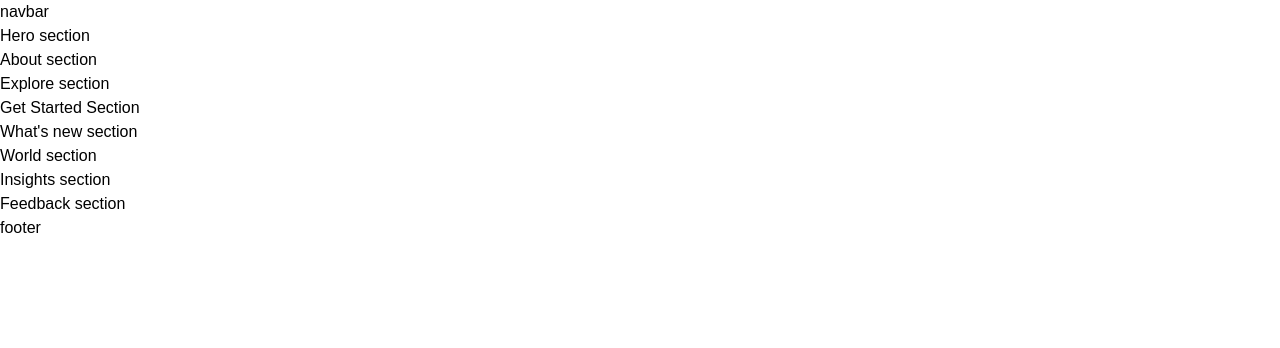
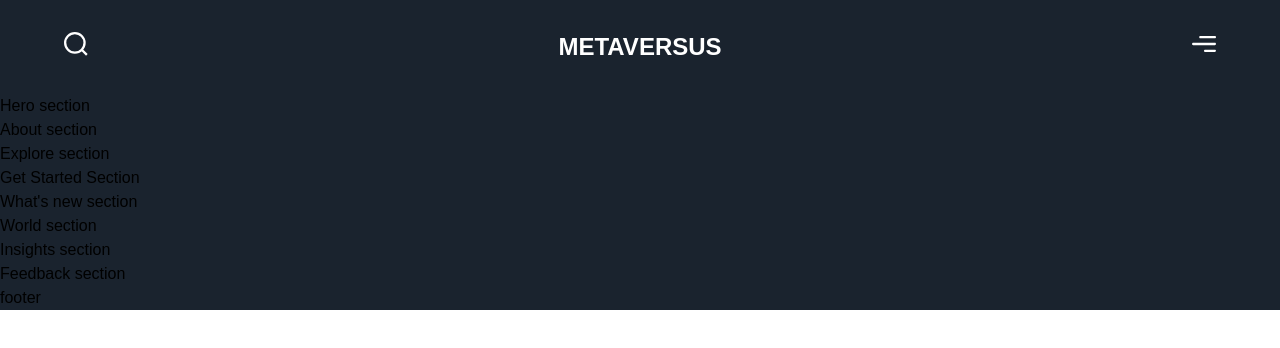
Before and after one commit to J-David-Baxter/meta-ui, a Next.js app: page / in a window 1280 px wide. Shown: the top 348 px of the page. Built offline with nearby package versions, Linux system fonts and the light colour scheme; a web font is replaced by a local one.

Commit message:
Style navbar

```diff
--- a/app/page.js
+++ b/app/page.js
@@ -2,7 +2,7 @@
 import { About, Explore, Feedback, GetStarted, Hero, Insights, WhatsNew, World } from '../sections';
 
 const Page = () => (
-  <div>
+  <div className="bg-primary-black overflow-hidden">
     <Navbar />
     <Hero />
     <About />
--- a/components/Navbar.jsx
+++ b/components/Navbar.jsx
@@ -1,9 +1,30 @@
 'use client';
 
+import { motion } from 'framer-motion';
+
+import styles from '../styles';
+import { navVariants } from '../utils/motion';
+
 const Navbar = () => (
-  <nav>
-    navbar
-  </nav>
+  <motion.nav
+    variants={navVariants}
+    initial="hidden"
+    whileInView="show"
+    className={`${styles.xPaddings} py-8 relative`}
+  >
+    <div className="aboslute w-[50%] inset-0 gradient-01" />
+    <div className={`${styles.innerWidth} mx-auto flex justify-between gap-8`}>
+      <img src="/search.svg" alt="search" className="w-[24px] h-[24px] object-contain" />
+      <h2 className="font-extrabold text-[24px] leading-[30px] text-white">
+        METAVERSUS
+      </h2>
+      <img
+        src="/menu.svg"
+        alt="menu"
+        className="w-[24px] h-[24px] object-contain"
+      />
+    </div>
+  </motion.nav>
 );
 
 export default Navbar;
```
